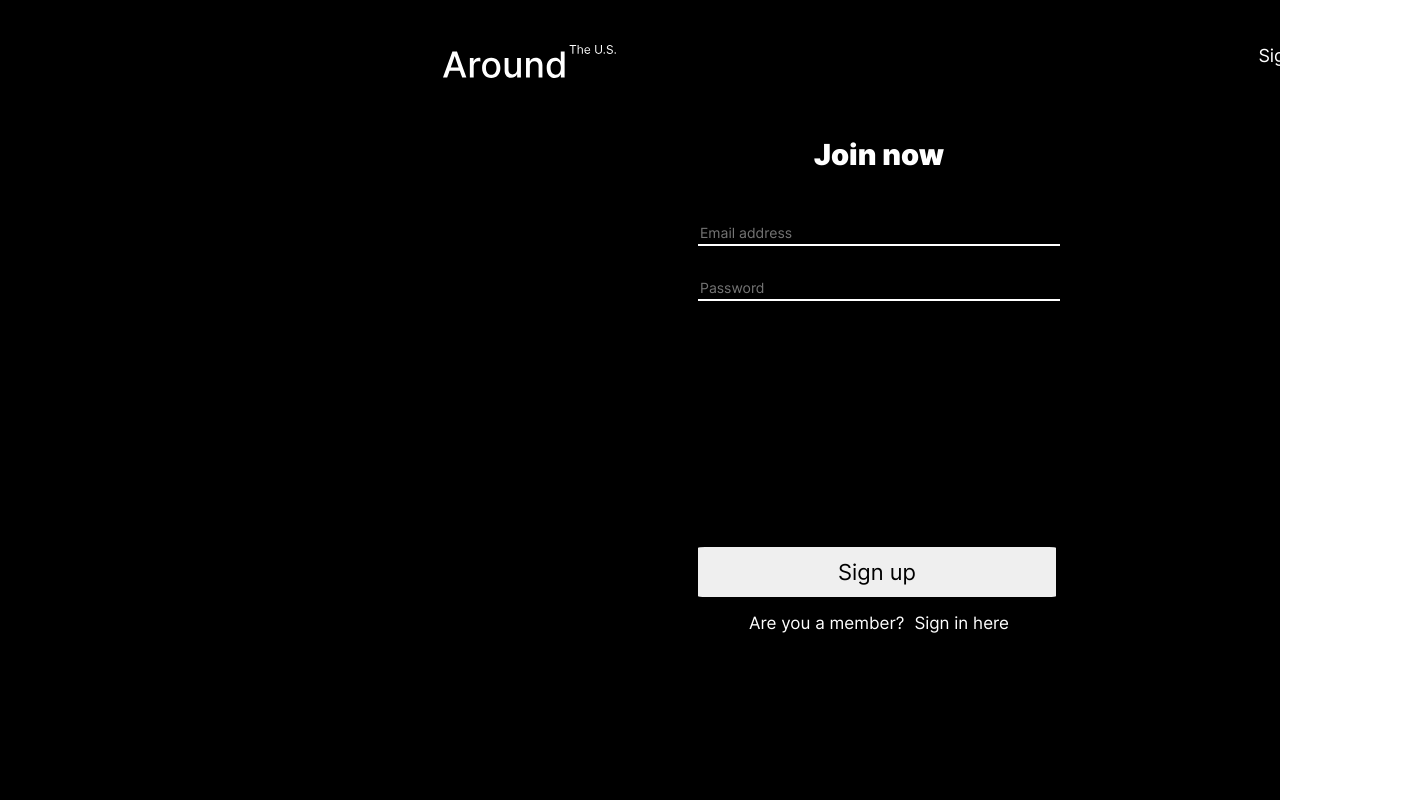
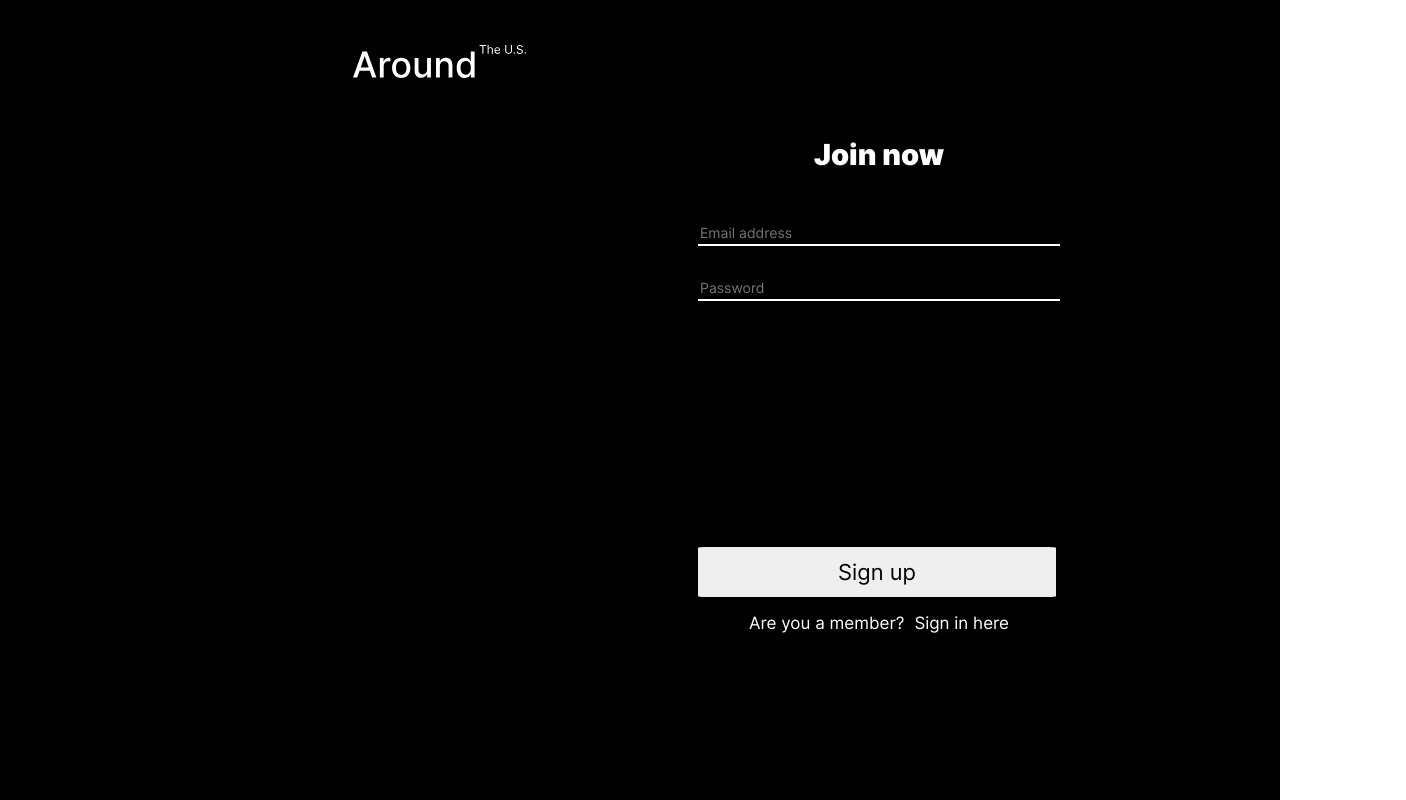
Before and after one commit to Csar26/web_project_around_auth, a React (Create React App) app: page /register in a window 1280 px wide. Shown: the whole page, 1406 px wide, since content can reach past the window. Built offline with nearby package versions, Linux system fonts and the light colour scheme; no server answers.

Commit message:
finished proyect 15

```diff
--- a/src/blocks/login.css
+++ b/src/blocks/login.css
@@ -13,7 +13,7 @@
 .login__header{
   color: #FFF;
   position: relative;
-  width: 700px;
+  width: 880px;
   font-family: Inter;
   font-size: 18px;
   font-weight: 400;
--- a/src/blocks/register.css
+++ b/src/blocks/register.css
@@ -16,7 +16,7 @@
 .register__header{
   color: #FFF;
   position: relative;
-  width: 700px;
+  width: 880px;
   font-family: Inter;
   font-size: 18px;
   font-weight: 400;
@@ -24,19 +24,18 @@
  text-align: right;
 height: 22px;
 text-decoration: none;
+border-radius: 1px, solid;
+cursor: pointer;
 }
+
+
 
 .register__place-logo{
   display: flex;
   justify-content: space-between ;
 }
 
-.register__header{
-  color: #FFF;
-  border: none;
 
-
-}
 
 .register__welcome{
   font-size: 29px;
--- a/src/components/App.js
+++ b/src/components/App.js
@@ -107,6 +107,13 @@ const [isLogged, setIsLogged] = React.useState(false);
     }
   }
 
+  const LogoutButton = () => {
+    localStorage.removeItem("jwt");
+    setCurrentUser({});
+    setIsLogged(false);
+    history.push("/login");
+  };
+
 
   const history = useHistory();
 
@@ -166,7 +173,8 @@ const handleLogin = (evt) => {
         <Login setIsLogged={setIsLogged}  email={email} setEmail={setEmail}>
         </Login>
         </Route>
-        <ProtectedRoute /*logged={isLogged}*/>
+        <ProtectedRoute logged={isLogged}>
+          <>
       <Header
         handleEditProfileClick={() => {
           setOpenProfileOpen(true);
@@ -180,6 +188,7 @@ const handleLogin = (evt) => {
           setOpenAvatarOpen(true);
           handleCloseEscape();
         }}
+        LogoutButton={LogoutButton}
       />
       <Main
         cards={cards}
@@ -213,8 +222,8 @@ const handleLogin = (evt) => {
         title={"Image"}
         selectCard={selectCard}
       >
-        <></>
       </ImagePopup>
+      </>
       </ProtectedRoute>
       <Route exact path="/">
             {isLogged ? <Redirect to="/home" /> : <Redirect to="/register" />}
--- a/src/components/Header.js
+++ b/src/components/Header.js
@@ -2,23 +2,29 @@ import Logo from '../images/Vector.svg'
 import ImageAvatar from '../images/Avatar.png'
 import EditButoon from '../images/Edit_Button.svg'
 import AddButton from '../images/vector_add.svg'
-import  CurrentUserContext  from '../contexts/CurrentUserContext'
 import React from 'react'
+import CurrentUserContext from "../contexts/CurrentUserContext";
 import { Link } from "react-router-dom";
+
 
 export default function Header({
   handleEditProfileClick,
   handleAddPlaceClick,
   handleEditAvatarClick,
+  LogoutButton,
 }) {
 
 
   const currentUser = React.useContext(CurrentUserContext)
 
   return (
+    <CurrentUserContext.Provider value={currentUser}>
     <header className="header">
       <div className="place-logo">
         <img src={Logo} alt="logo Around" className="logo" />
+        <p onClick={LogoutButton} className="register__header">
+            Log out
+          </p>
       </div>
 
       <section className="profile">
@@ -50,5 +56,6 @@ export default function Header({
         </div>
       </section>
     </header>
+    </CurrentUserContext.Provider>
   );
 }
--- a/src/components/InfoTooltip.js
+++ b/src/components/InfoTooltip.js
@@ -6,7 +6,7 @@ export default function InfoToolTips({handleClose, open, isFullFill}) {
 
   return(
     <>
-    <PopupWithForm handleClose={handleClose} open={open} isFullFill={isFullFill}>
+    <PopupWithForm onClose={handleClose} open={open} isFullFill={isFullFill} hideSubmiButton={true}>
       <div className={
         isFullFill ? "popup__register_utter" : "popup__register_error" }
       >
--- a/src/components/PopupWithForm.js
+++ b/src/components/PopupWithForm.js
@@ -1,6 +1,6 @@
 import Popup from "./Popup";
 
-export default function PopupWithForm ({children, open, title, onClose, onSubmit, buttonText = 'Save'}){
+export default function PopupWithForm ({children, open, title, onClose, onSubmit, buttonText = 'Save', hideSubmiButton = false}){
 
   const handleSubmit = (event) => {
     event.preventDefault();
```
Also changed, not shown: 1 other file (tests, documents, lock files or other folders).
